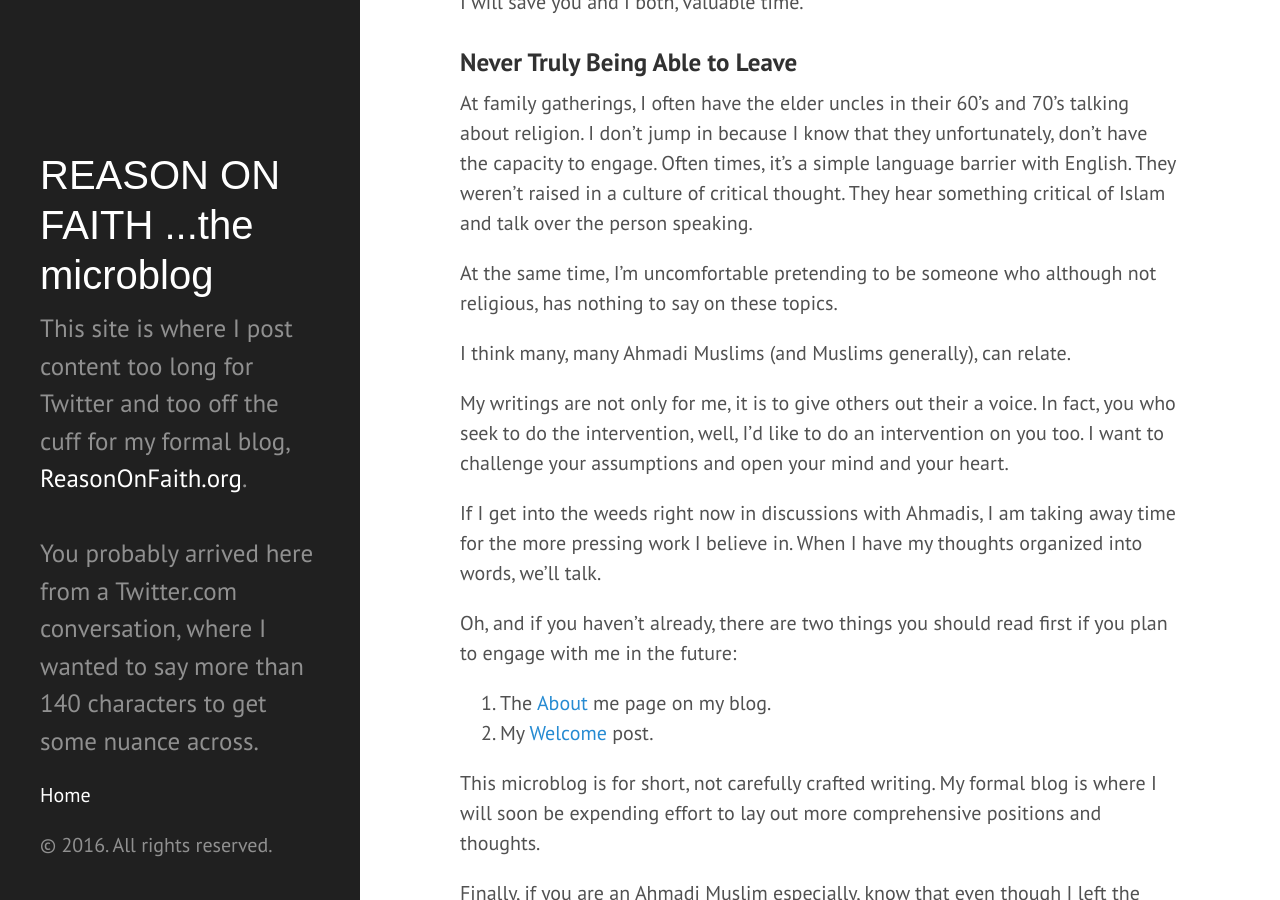
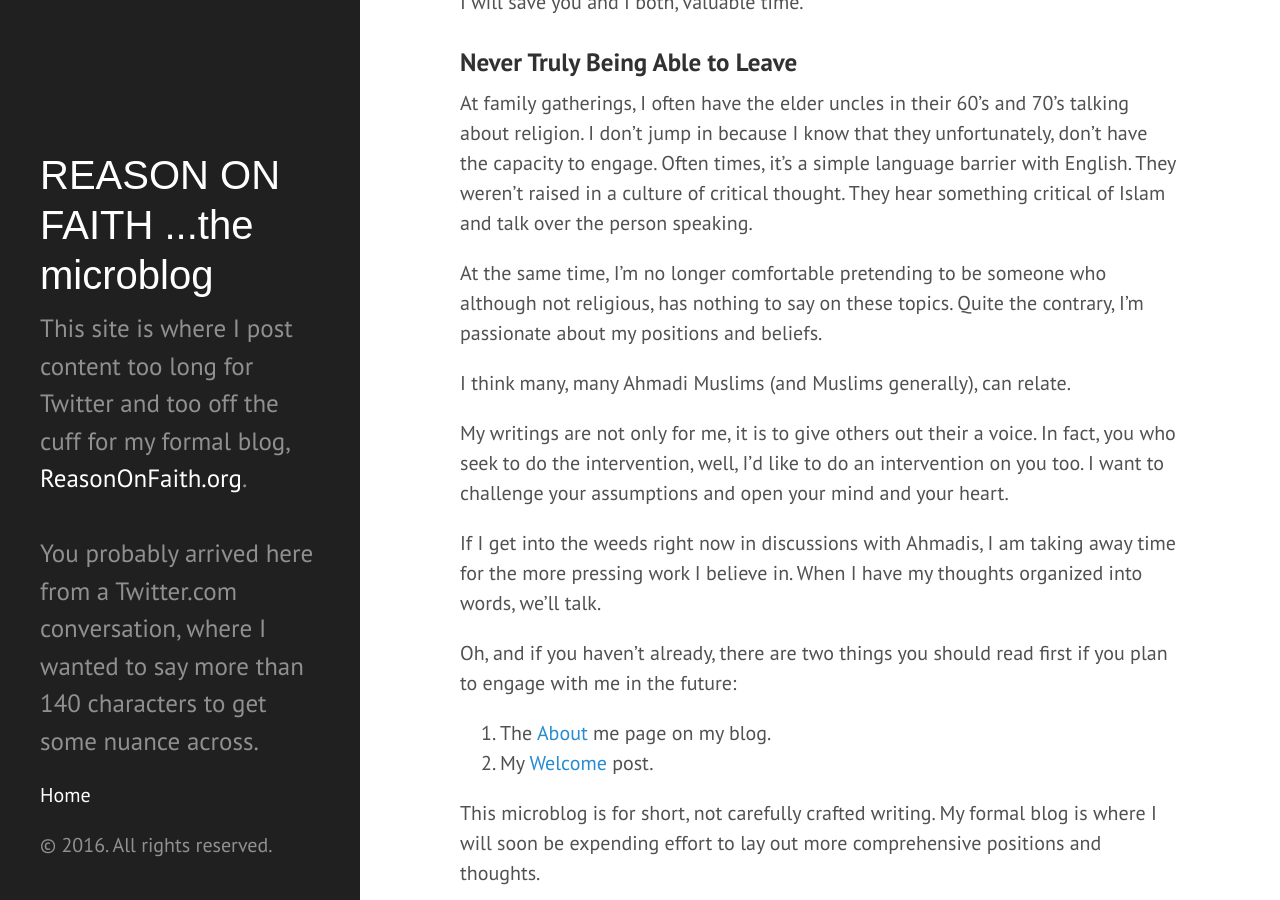
Before and after one commit to ReasonOnFaith/ReasonOnFaith.github.io, a Jekyll site: the page built from _posts/2016-03-31-dialog-with-ahmadi-muslims.markdown, in a window 1280 px wide and 900 px high, scrolled down 1513 px. Built offline with Jekyll 4.4.1, drawn with Linux system fonts in a browser that asks for light colours.

Commit message:
Post update: Dialog with Ahmadi Muslims

```diff
--- a/_posts/2016-03-31-dialog-with-ahmadi-muslims.markdown
+++ b/_posts/2016-03-31-dialog-with-ahmadi-muslims.markdown
@@ -33,7 +33,7 @@ Repetitive conversations like that are soul-sucking. By me writing thoughts out
 
 At family gatherings, I often have the elder uncles in their 60's and 70's talking about religion. I don't jump in because I know that they unfortunately, don't have the capacity to engage. Often times, it's a simple language barrier with English. They weren't raised in a culture of critical thought. They hear something critical of Islam and talk over the person speaking.
 
-At the same time, I'm uncomfortable pretending to be someone who although not religious, has nothing to say on these topics.
+At the same time, I'm no longer comfortable pretending to be someone who although not religious, has nothing to say on these topics. Quite the contrary, I'm passionate about my positions and beliefs.
 
 I think many, many Ahmadi Muslims (and Muslims generally), can relate.
 
```
